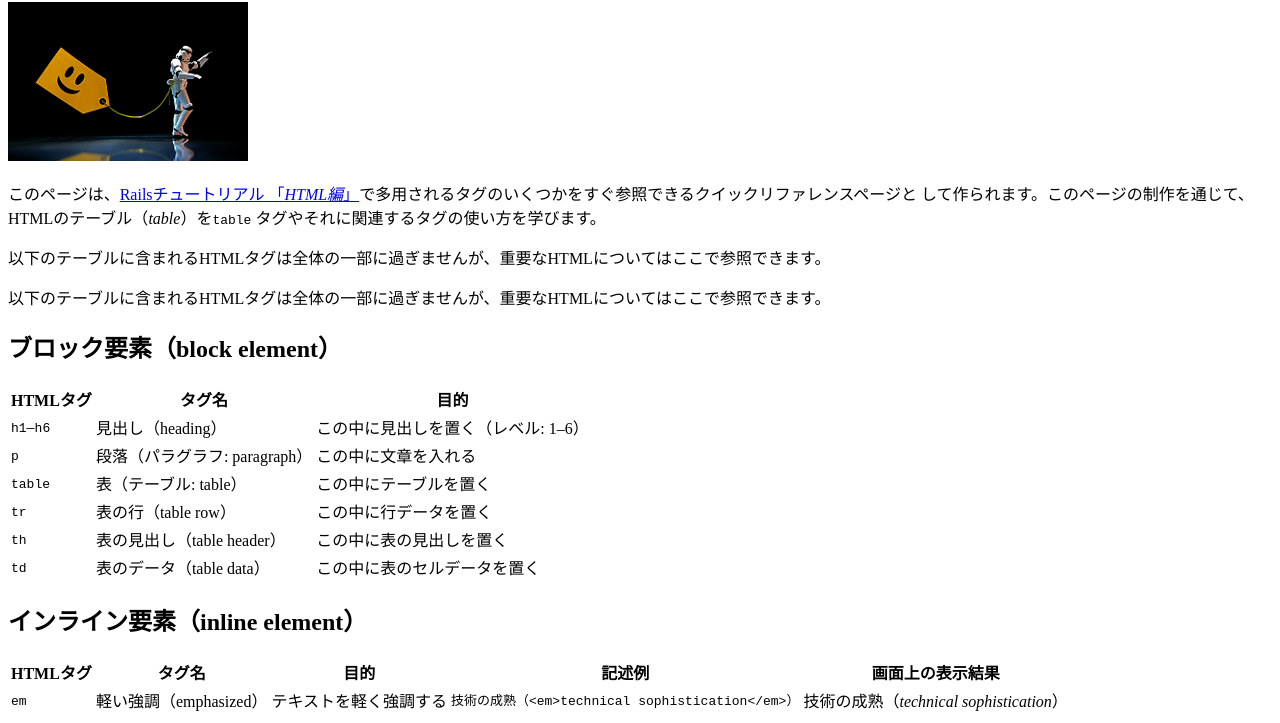
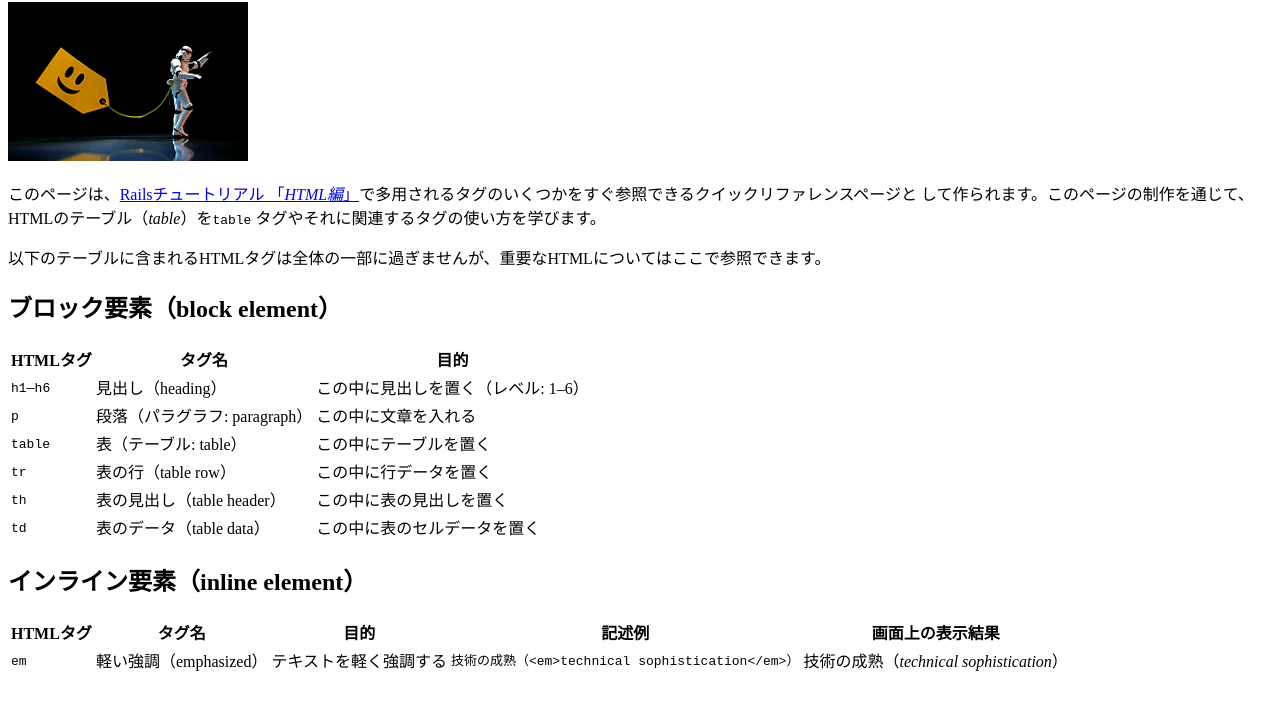
Before and after one commit to m-nsd3/sample_website, a plain HTML site: page tags.html in a window 1280 px wide. Shown: the part 87-810 px from the top of the page. Drawn offline with Linux system fonts and the light colour scheme.

Commit message:
saisyuusei Add tags page

```diff
--- a/tags.html
+++ b/tags.html
@@ -1,5 +1,5 @@
 <!DOCTYPE html>
-<html>
+<html lang="jp">
   <head>
     <title>HTMLタグ一覧</title>
     <meta charset="utf-8">
@@ -21,10 +21,6 @@
     <p>
       以下のテーブルに含まれるHTMLタグは全体の一部に過ぎませんが、重要なHTMLについてはここで参照できます。
     </p>
-
-    <p>
-        以下のテーブルに含まれるHTMLタグは全体の一部に過ぎませんが、重要なHTMLについてはここで参照できます。
-      </p>
 
       <h2>ブロック要素（block element）</h2>
 
```
